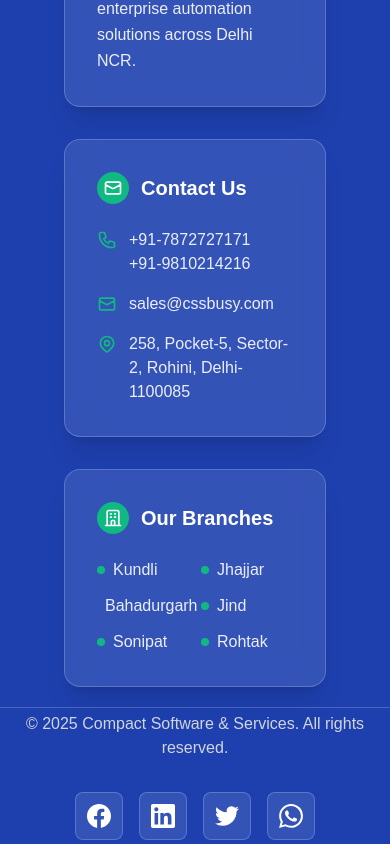
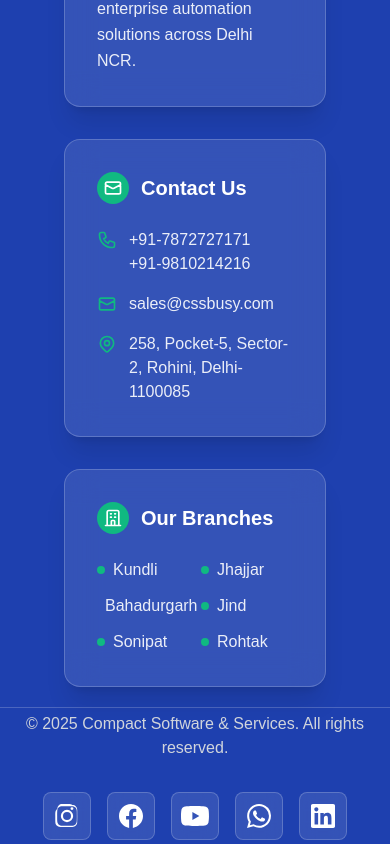
Before and after one commit to MukeshMB/compact-software-solution, a Next.js app: page /about in a window 390 px wide. Shown: the part 2981-3825 px from the top of the page. Built offline with nearby package versions, Linux system fonts and the light colour scheme.

Commit message:
Gallery Fixed

```diff
--- a/src/components/Footer.tsx
+++ b/src/components/Footer.tsx
@@ -170,28 +170,90 @@ const Footer = () => {
                         {/* Social Media Icons - Right aligned */}
                         <div className="flex justify-center lg:justify-end">
                             <div className="flex items-center gap-4">
-                                <Link href="https://facebook.com/compactsoftwaresolution" target="_blank" rel="noopener noreferrer" className="w-12 h-12 bg-white/10 backdrop-blur-sm rounded-lg flex items-center justify-center hover:bg-blue-600 transition-all duration-300 group border border-white/20">
-                                    <svg className="w-6 h-6 text-white" fill="currentColor" viewBox="0 0 24 24">
+                                {/* Instagram */}
+                                <Link
+                                    href="https://www.instagram.com/softwarescompact/"
+                                    target="_blank"
+                                    rel="noopener noreferrer"
+                                    className="w-12 h-12 bg-white/10 backdrop-blur-sm rounded-lg flex items-center justify-center hover:bg-gradient-to-tr from-yellow-400 via-pink-500 to-purple-600 transition-all duration-300 group border border-white/20"
+                                >
+                                    <svg
+                                        className="w-6 h-6 text-white"
+                                        fill="currentColor"
+                                        viewBox="0 0 24 24"
+                                    >
+                                        <path d="M12 2.163c3.204 0 3.584.012 4.85.07 1.366.062 2.633.35 3.608 1.325.975.975 1.263 2.242 1.325 3.608.058 1.266.07 1.646.07 4.85s-.012 3.584-.07 4.85c-.062 1.366-.35 2.633-1.325 3.608-.975.975-2.242 1.263-3.608 1.325-1.266.058-1.646.07-4.85.07s-3.584-.012-4.85-.07c-1.366-.062-2.633-.35-3.608-1.325-.975-.975-1.263-2.242-1.325-3.608C2.175 15.647 2.163 15.267 2.163 12s.012-3.584.07-4.85c.062-1.366.35-2.633 1.325-3.608.975-.975 2.242-1.263 3.608-1.325C8.416 2.175 8.796 2.163 12 2.163m0-2.163C8.741 0 8.332.012 7.052.07 5.775.127 4.635.443 3.678 1.4 2.72 2.357 2.404 3.497 2.347 4.774.289 7.052.277 7.462.277 12c0 4.538.012 4.948.07 6.228.057 1.277.373 2.417 1.33 3.374.957.957 2.097 1.273 3.374 1.33 1.28.058 1.689.07 6.229.07s4.949-.012 6.229-.07c1.277-.057 2.417-.373 3.374-1.33.957-.957 1.273-2.097 1.33-3.374.058-1.28.07-1.689.07-6.229s-.012-4.949-.07-6.229c-.057-1.277-.373-2.417-1.33-3.374-.957-.957-2.097-1.273-3.374-1.33C15.949.012 15.538 0 12 0z" />
+                                        <path d="M12 5.838a6.162 6.162 0 100 12.324 6.162 6.162 0 000-12.324m0 10.162a3.999 3.999 0 110-7.998 3.999 3.999 0 010 7.998zM18.406 4.594a1.44 1.44 0 11-2.881 0 1.44 1.44 0 012.881 0z" />
+                                    </svg>
+                                </Link>
+
+                                {/* Facebook */}
+                                <Link
+                                    href="https://www.facebook.com/profile.php?id=61554145097950"
+                                    target="_blank"
+                                    rel="noopener noreferrer"
+                                    className="w-12 h-12 bg-white/10 backdrop-blur-sm rounded-lg flex items-center justify-center hover:bg-blue-600 transition-all duration-300 group border border-white/20"
+                                >
+                                    <svg
+                                        className="w-6 h-6 text-white"
+                                        fill="currentColor"
+                                        viewBox="0 0 24 24"
+                                    >
                                         <path d="M24 12.073c0-6.627-5.373-12-12-12s-12 5.373-12 12c0 5.99 4.388 10.954 10.125 11.854v-8.385H7.078v-3.47h3.047V9.43c0-3.007 1.792-4.669 4.533-4.669 1.312 0 2.686.235 2.686.235v2.953H15.83c-1.491 0-1.956.925-1.956 1.874v2.25h3.328l-.532 3.47h-2.796v8.385C19.612 23.027 24 18.062 24 12.073z" />
                                     </svg>
                                 </Link>
-                                <Link href="https://linkedin.com/company/compact-software-solution" target="_blank" rel="noopener noreferrer" className="w-12 h-12 bg-white/10 backdrop-blur-sm rounded-lg flex items-center justify-center hover:bg-blue-800 transition-all duration-300 group border border-white/20">
-                                    <svg className="w-6 h-6 text-white" fill="currentColor" viewBox="0 0 24 24">
-                                        <path d="M20.447 20.452h-3.554v-5.569c0-1.328-.027-3.037-1.852-3.037-1.853 0-2.136 1.445-2.136 2.939v5.667H9.351V9h3.414v1.561h.046c.477-.9 1.637-1.85 3.37-1.85 3.601 0 4.267 2.37 4.267 5.455v6.286zM5.337 7.433c-1.144 0-2.063-.926-2.063-2.065 0-1.138.92-2.063 2.063-2.063 1.14 0 2.064.925 2.064 2.063 0 1.139-.925 2.065-2.064 2.065zm1.782 13.019H3.555V9h3.564v11.452zM22.225 0H1.771C.792 0 0 .774 0 1.729v20.542C0 23.227.792 24 1.771 24h20.451C23.2 24 24 23.227 24 22.271V1.729C24 .774 23.2 0 22.222 0h.003z" />
+
+                                {/* YouTube */}
+                                <Link
+                                    href="https://youtube.com/@compactsoftwaresservices2001?si=xl6Qe4DrVDYKMFKG"
+                                    target="_blank"
+                                    rel="noopener noreferrer"
+                                    className="w-12 h-12 bg-white/10 backdrop-blur-sm rounded-lg flex items-center justify-center hover:bg-red-600 transition-all duration-300 group border border-white/20"
+                                >
+                                    <svg
+                                        className="w-7 h-7 text-white"
+                                        fill="currentColor"
+                                        viewBox="0 0 24 24"
+                                    >
+                                        <path d="M23.498 6.186a2.974 2.974 0 00-2.092-2.103C19.414 3.5 12 3.5 12 3.5s-7.414 0-9.406.583A2.974 2.974 0 00.502 6.186C0 8.178 0 12 0 12s0 3.822.502 5.814a2.974 2.974 0 002.092 2.103C4.586 20.5 12 20.5 12 20.5s7.414 0 9.406-.583a2.974 2.974 0 002.092-2.103C24 15.822 24 12 24 12s0-3.822-.502-5.814zM9.75 15.5v-7l6 3.5-6 3.5z" />
                                     </svg>
                                 </Link>
-                                <Link href="https://twitter.com/compactsoftware" target="_blank" rel="noopener noreferrer" className="w-12 h-12 bg-white/10 backdrop-blur-sm rounded-lg flex items-center justify-center hover:bg-blue-400 transition-all duration-300 group border border-white/20">
-                                    <svg className="w-6 h-6 text-white" fill="currentColor" viewBox="0 0 24 24">
-                                        <path d="M23.953 4.57a10 10 0 01-2.825.775 4.958 4.958 0 002.163-2.723c-.951.555-2.005.959-3.127 1.184a4.92 4.92 0 00-8.384 4.482C7.69 8.095 4.067 6.13 1.64 3.162a4.822 4.822 0 00-.666 2.475c0 1.71.87 3.213 2.188 4.096a4.904 4.904 0 01-2.228-.616v.06a4.923 4.923 0 003.946 4.827 4.996 4.996 0 01-2.212.085 4.936 4.936 0 004.604 3.417 9.867 9.867 0 01-6.102 2.105c-.39 0-.779-.023-1.17-.067a13.995 13.995 0 007.557 2.209c9.053 0 13.998-7.496 13.998-13.985 0-.21 0-.42-.015-.63A9.935 9.935 0 0024 4.59z" />
+
+                                {/* WhatsApp */}
+                                <Link
+                                    href="https://wa.me/917872727171?text=Hello Compact Softwares & Services Team, I visited your website and would like to request a demo of your products."
+                                    target="_blank"
+                                    rel="noopener noreferrer"
+                                    className="w-12 h-12 bg-white/10 backdrop-blur-sm rounded-lg flex items-center justify-center hover:bg-[#25D366] transition-all duration-300 group border border-white/20"
+                                >
+                                    <svg
+                                        className="w-6 h-6 text-white"
+                                        fill="currentColor"
+                                        viewBox="0 0 24 24"
+                                    >
+                                        <path d="M17.472 14.382c-.297-.149-1.758-.867-2.03-.967-.273-.099-.471-.148-.67.15-.197.297-.767.966-.94 1.164-.173.199-.347.223-.644.075-.297-.15-1.255-.463-2.39-1.475-.883-.788-1.48-1.761-1.653-2.059-.173-.297-.018-.458.13-.606.134-.133.298-.347.446-.52.149-.174.198-.298.298-.497.099-.198.05-.371-.025-.52-.075-.149-.669-1.612-.916-2.207-.242-.579-.487-.5-.669-.51-.173-.008-.371-.01-.57-.01-.198 0-.52.074-.792.372-.272.297-1.04 1.016-1.04 2.479 0 1.462 1.065 2.875 1.213 3.074.149.198 2.096 3.2 5.077 4.487.709.306 1.262.489 1.694.625.712.227 1.36.195 1.871.118.571-.085 1.758-.719 2.006-1.413.248-.694.248-1.289.173-1.413-.074-.124-.272-.198-.57-.347m-5.421 7.403h-.004a9.87 9.87 0 01-5.031-1.378l-.361-.214-3.741.982.998-3.648-.235-.374a9.86 9.86 0 01-1.51-5.26c.001-5.45 4.436-9.884 9.888-9.884 2.64 0 5.122 1.03 6.988 2.898a9.825 9.825 0 012.893 6.994c-.003 5.45-4.437 9.884-9.885 9.884m8.413-18.297A11.815 11.815 0 0012.05 0C5.495 0 .16 5.335.157 11.892c0 2.096.547 4.142 1.588 5.945L.057 24l6.305-1.654a11.882 11.882 0 005.683 1.448h.005c6.554 0 11.89-5.335 11.893-11.893A11.821 11.821 0 0020.885 3.488" />
                                     </svg>
                                 </Link>
-                                <Link href="https://wa.me/917872727171" target="_blank" rel="noopener noreferrer" className="w-12 h-12 bg-white/10 backdrop-blur-sm rounded-lg flex items-center justify-center hover:bg-[#25D366] transition-all duration-300 group border border-white/20">
-                                    <svg className="w-6 h-6 text-white" fill="currentColor" viewBox="0 0 24 24">
-                                        <path d="M17.472 14.382c-.297-.149-1.758-.867-2.03-.967-.273-.099-.471-.148-.67.15-.197.297-.767.966-.94 1.164-.173.199-.347.223-.644.075-.297-.15-1.255-.463-2.39-1.475-.883-.788-1.48-1.761-1.653-2.059-.173-.297-.018-.458.13-.606.134-.133.298-.347.446-.52.149-.174.198-.298.298-.497.099-.198.05-.371-.025-.52-.075-.149-.669-1.612-.916-2.207-.242-.579-.487-.5-.669-.51-.173-.008-.371-.01-.57-.01-.198 0-.52.074-.792.372-.272.297-1.04 1.016-1.04 2.479 0 1.462 1.065 2.875 1.213 3.074.149.198 2.096 3.2 5.077 4.487.709.306 1.262.489 1.694.625.712.227 1.36.195 1.871.118.571-.085 1.758-.719 2.006-1.413.248-.694.248-1.289.173-1.413-.074-.124-.272-.198-.57-.347m-5.421 7.403h-.004a9.87 9.87 0 01-5.031-1.378l-.361-.214-3.741.982.998-3.648-.235-.374a9.86 9.86 0 01-1.51-5.26c.001-5.45 4.436-9.884 9.888-9.884 2.64 0 5.122 1.03 6.988 2.898a9.825 9.825 0 012.893 6.994c-.003 5.45-4.437 9.884-9.885 9.884m8.413-18.297A11.815 11.815 0 0012.05 0C5.495 0 .16 5.335.157 11.892c0 2.096.547 4.142 1.588 5.945L.057 24l6.305-1.654a11.882 11.882 0 005.683 1.448h.005c6.554 0 11.89-5.335 11.893-11.893A11.821 11.821 0 0020.885 3.488" />
+
+                                {/* LinkedIn */}
+                                <Link
+                                    href="https://www.linkedin.com/company/compact-software-and-services/"
+                                    target="_blank"
+                                    rel="noopener noreferrer"
+                                    className="w-12 h-12 bg-white/10 backdrop-blur-sm rounded-lg flex items-center justify-center hover:bg-blue-800 transition-all duration-300 group border border-white/20"
+                                >
+                                    <svg
+                                        className="w-6 h-6 text-white"
+                                        fill="currentColor"
+                                        viewBox="0 0 24 24"
+                                    >
+                                        <path d="M20.447 20.452h-3.554v-5.569c0-1.328-.027-3.037-1.852-3.037-1.853 0-2.136 1.445-2.136 2.939v5.667H9.351V9h3.414v1.561h.046c.477-.9 1.637-1.85 3.37-1.85 3.601 0 4.267 2.37 4.267 5.455v6.286zM5.337 7.433c-1.144 0-2.063-.926-2.063-2.065 0-1.138.92-2.063 2.063-2.063 1.14 0 2.064.925 2.064 2.063 0 1.139-.925 2.065-2.064 2.065zm1.782 13.019H3.555V9h3.564v11.452zM22.225 0H1.771C.792 0 0 .774 0 1.729v20.542C0 23.227.792 24 1.771 24h20.451C23.2 24 24 23.227 24 22.271V1.729C24 .774 23.2 0 22.222 0h.003z" />
                                     </svg>
                                 </Link>
                             </div>
                         </div>
+
+
                     </div>
                 </div>
             </div>
--- a/src/containers/HomePage/FloatingActionButtons.tsx
+++ b/src/containers/HomePage/FloatingActionButtons.tsx
@@ -9,7 +9,7 @@ export default function FloatingActionButtons() {
         >
             {/* WhatsApp Button */}
             <a
-                href="https://wa.me/919667337837?text=Hi%20Compact%20Softwares,%20I%20need%20to%20discuss%20about%20my%20project"
+                href="https://wa.me/917872727171?text=Hello Compact Softwares & Services Team, I visited your website and would like to request a demo of your products."
                 target="_blank"
                 rel="noopener noreferrer"
                 className="bg-transparent text-white transition-all duration-300 transform hover:scale-110 relative group flex items-center justify-center"
```
Also changed, not shown: src/app/globals.css (+18 -0 lines), src/containers/About/index.tsx (+25 -16 lines).
